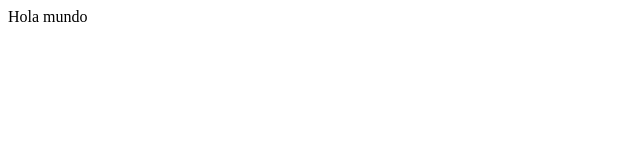
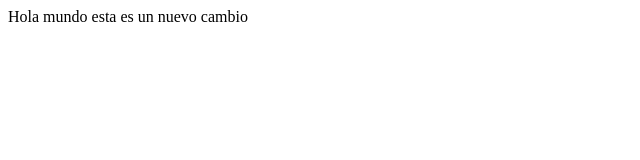
Before and after one commit to cuentaestandar/miproyectofavorito, a plain HTML site: page index.html in a window 1280 px wide. Shown: the whole page, without its empty margins (0-640 px from the left). Drawn offline with Linux system fonts and the light colour scheme.

Commit message:
fix(eynz): Se corrgoi de nuievo el texto

```diff
--- a/index.html
+++ b/index.html
@@ -7,6 +7,6 @@
     <title>Document</title>
 </head>
 <body>
-    Hola mundo
+    Hola mundo esta es un nuevo cambio
 </body>
 </html>
```
